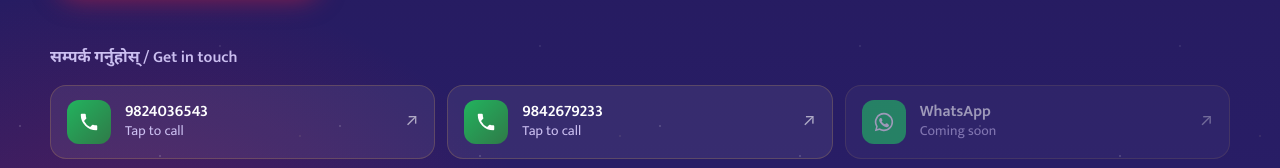
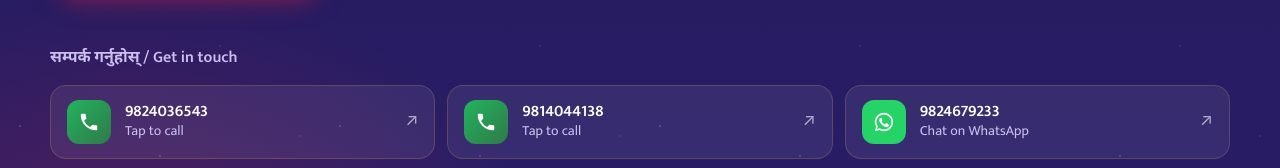
Before and after one commit to nischalbhattarai18/Jyotish-chetan-oli, a plain HTML site: page index.html in a window 1280 px wide. Shown: the part 857-1025 px from the top of the page. Drawn offline with nearby package versions, Linux system fonts and the light colour scheme; a web font is replaced by a local one.

Commit message:
number and map

```diff
--- a/index.html
+++ b/index.html
@@ -8,7 +8,9 @@ Everything you need to change is in one place: open `index.html`, search for `CO
 
 | Setting | What to put |
 |—-|—-|
-| `phone1`, `phone2`, `whatsapp` | Phone and WhatsApp numbers, without +977 |
+| `phone1`, `phone2` | Calling numbers, without +977 |
+| `whatsapp` | WhatsApp-only number, without +977 |
+| `mapLink` | Google Maps link for the office |
 | `office` | Office address shown on the page and in Google Maps |
 | `facebook`, `instagram` | Already filled in |
 | `zoomLink` | His personal Zoom meeting link (use a recurring or Personal Meeting ID link) |
@@ -2657,10 +2659,11 @@ footer .copy{width:100%;border-top:1px solid rgba(255,255,255,.1);padding-top:18
    ===================================================================== */
 const CONFIG = {
   phone1: "9824036543",
-  phone2: "9842679233",
+  phone2: "9814044138",
   phoneCountry: "+977",
-  whatsapp: "",            // coming soon, e.g. "9814044138"
+  whatsapp: "9824679233",  // WhatsApp only (not for calls)
   office: "Bhadrapur Road (bus stand), Birtamode",
+  mapLink: "https://share.google/bjRQlL3G8nNDSAMin",   // Google Maps location
   facebook: "https://www.facebook.com/jyotishchetanoli",
   instagram: "https://www.instagram.com/jyotish_sathi",
   zoomLink: "",            // e.g. "https://us05web.zoom.us/j/1234567890?pwd=..."
@@ -2709,7 +2712,7 @@ $$(".js-office").forEach(e => e.textContent = CONFIG.office);
 $("#posterBtn").onclick = () => { $("#lightbox").hidden = false; $("#lbClose").focus(); };
 $("#lbClose").onclick = () => { $("#lightbox").hidden = true; $("#posterBtn").focus(); };
 $("#lightbox").addEventListener("click", e => { if (e.target.id === "lightbox") $("#lightbox").hidden = true; });
-$$(".js-map").forEach(a => a.href = "https://www.google.com/maps/search/?api=1&query=" + encodeURIComponent(CONFIG.office + ", Nepal"));
+$$(".js-map").forEach(a => a.href = CONFIG.mapLink || ("https://www.google.com/maps/search/?api=1&query=" + encodeURIComponent(CONFIG.office + ", Nepal")));
 wireSocial(".js-ig", CONFIG.instagram);
 $("#yr").textContent = new Date().getFullYear();
 
```
Also changed, not shown: 1 other file.
